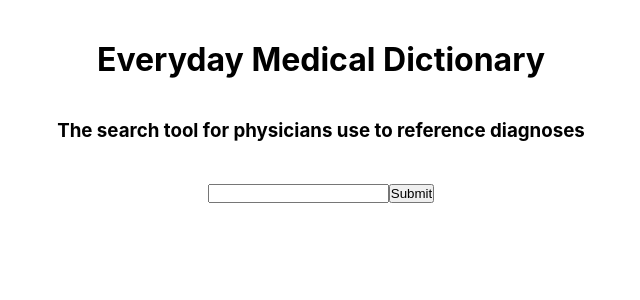
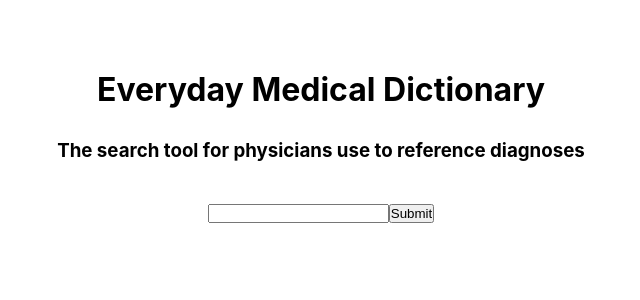
Before and after one commit to coffeeandpouch/medical-dictionary, a React (Create React App) app: page / in a window 1280 px wide. Shown: the top 300 px of the page, without its empty margins (319-959 px from the left). Built offline with nearby package versions, Linux system fonts and the light colour scheme.

Commit message:
commits styling changes to h1 and h3

```diff
--- a/src/index.css
+++ b/src/index.css
@@ -7,7 +7,7 @@
 
 body {
   margin: 0;
-  /*padding: 20px;*/
+  padding: 20px;
   font-family: -apple-system, BlinkMacSystemFont, "Segoe UI", "Roboto", "Oxygen",
     "Ubuntu", "Cantarell", "Fira Sans", "Droid Sans", "Helvetica Neue",
     sans-serif;
@@ -22,7 +22,12 @@ code {
 
 h1 {
   margin: 20px;
-  padding: 20px;
+  padding: 10px;
+}
+
+h3 {
+  margin: 0;
+  padding: 0, 20px;
 }
 form {
   margin: 20px;
```
